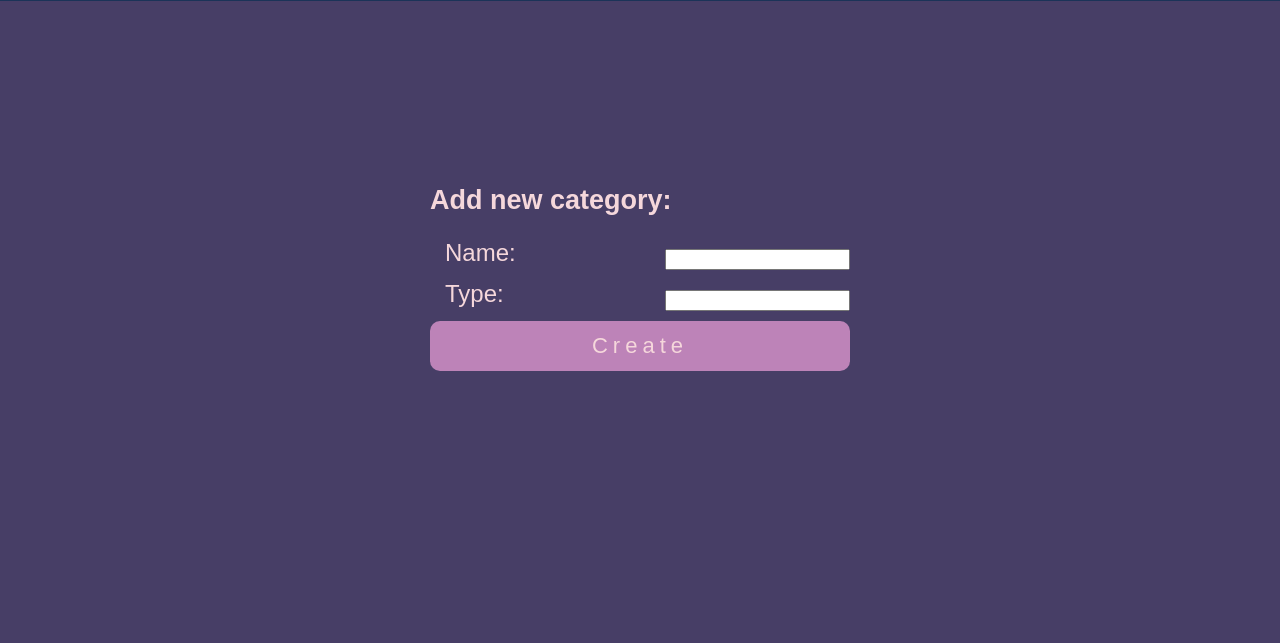
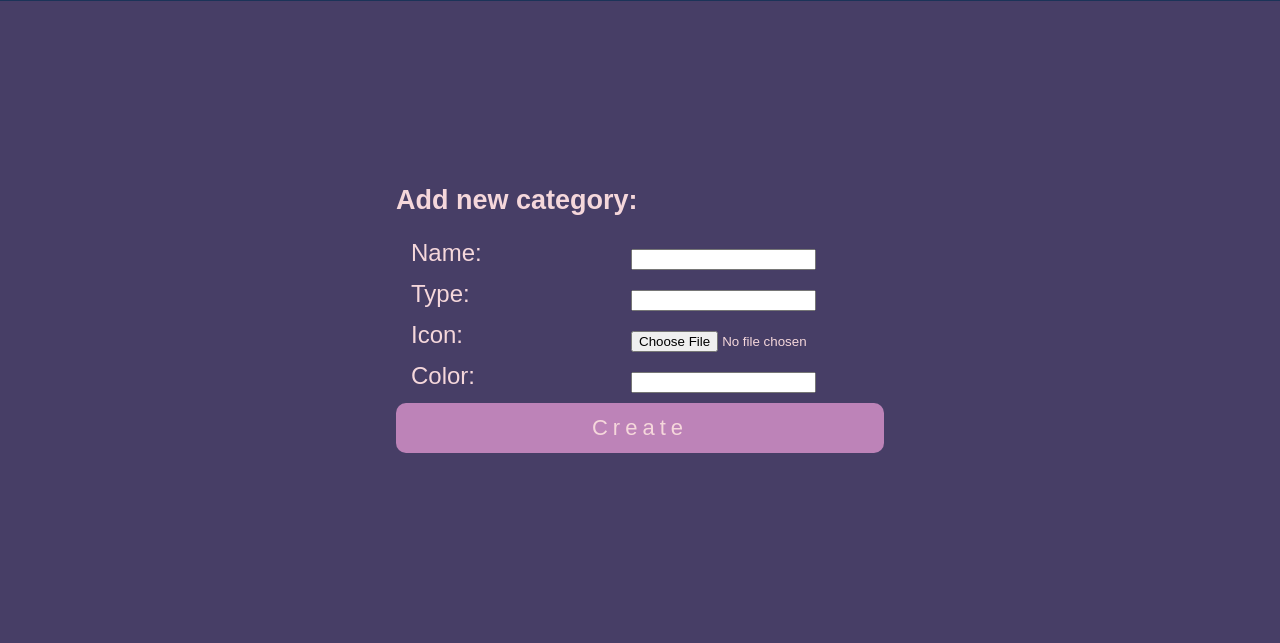
Before and after one commit to kotovskyy/ExpenseTracker, a Django app: template expensetracker/core/templates/core/add_category.html in a window 1280 px wide. Shown: the part 147-790 px from the top of the page. Run offline with Django 3.2, Linux system fonts and the light colour scheme; the template is opened without the code that fills it, so the values that code supplies are empty, except form fields; tables that the repository leaves empty hold one stand-in row (values such as "Sample post"); form fields are guessed from the names that the template uses.

Commit message:
Add new fields to the add category page

```diff
--- a/expensetracker/core/templates/core/add_category.html
+++ b/expensetracker/core/templates/core/add_category.html
@@ -69,7 +69,6 @@
                         {{ form.name }}
                     </div>
 
-
                     <div class="form-label-field">
                         <div class="form-field-name">
                             Type:
@@ -78,6 +77,27 @@
                             <div class="error-message">{{ error }}</div>
                         {% endfor %}
                         {{ form.category_type }}
+                    </div>
+
+                    <div class="form-label-field">
+                        <div class="form-field-name">
+                            Icon:
+                        </div>
+                        {% for error in form.icon.errors %}
+                            <div class="error-message">{{ error }}</div>
+                        {% endfor %}
+                        {{ form.icon }}
+                    </div>
+
+
+                    <div class="form-label-field">
+                        <div class="form-field-name">
+                            Color:
+                        </div>
+                        {% for error in form.color.errors %}
+                            <div class="error-message">{{ error }}</div>
+                        {% endfor %}
+                        {{ form.color }}
                     </div>
 
                     <input class="submit-button" type="submit" value="Create">
```
